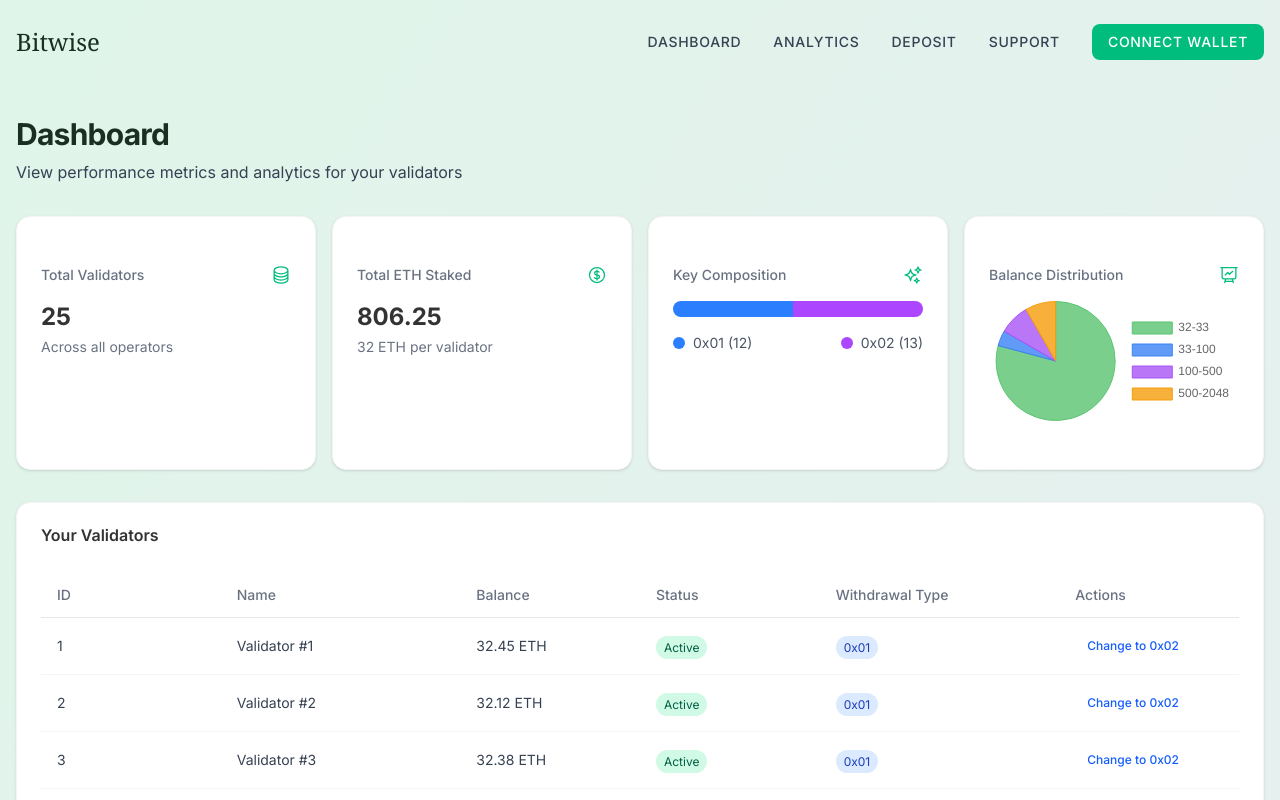
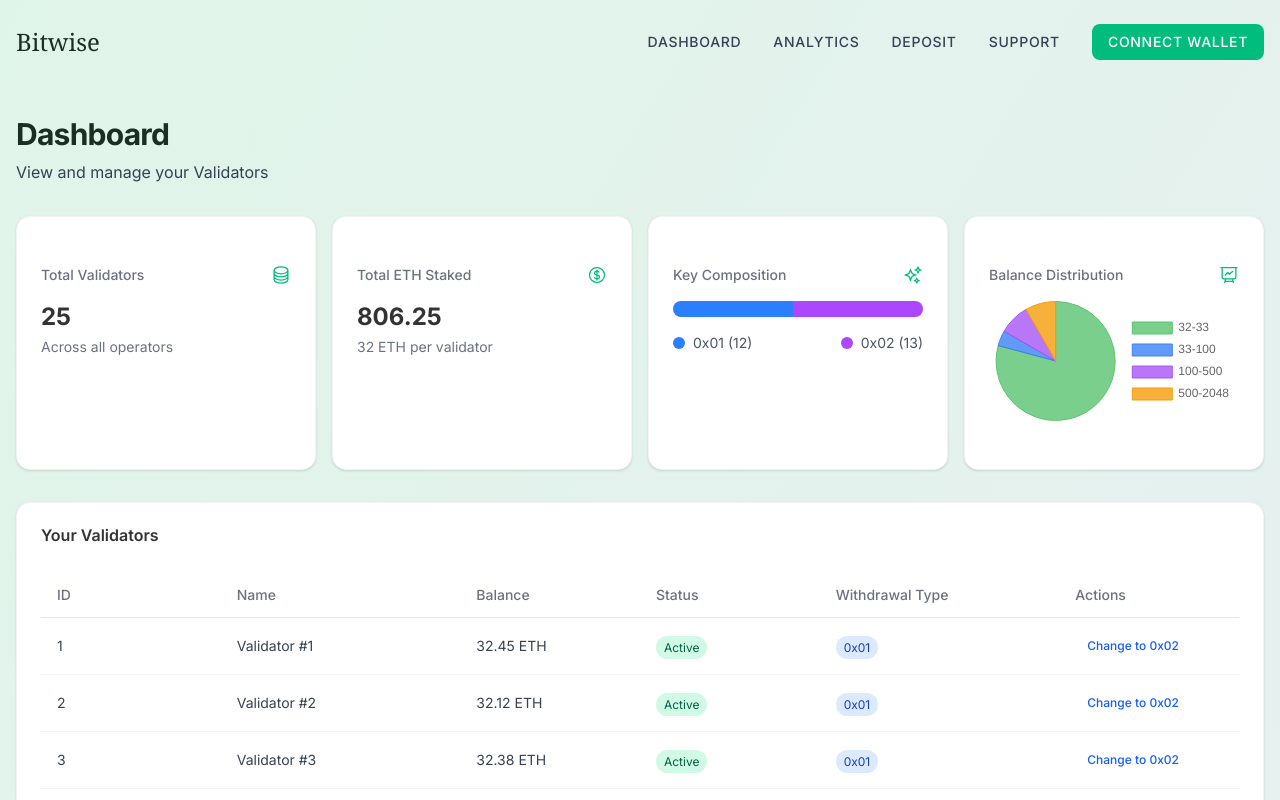
Before and after one commit to christybreslin/Portal, a Next.js app: page /dashboard in a window 1280 px wide. Shown: the top 800 px of the page. Built offline with nearby package versions, Linux system fonts and the light colour scheme.

Commit message:
Update page.tsx

```diff
--- a/src/app/dashboard/page.tsx
+++ b/src/app/dashboard/page.tsx
@@ -395,7 +395,7 @@ export default function DashboardPage() {
         >
           <h1 className="text-3xl font-bold tracking-tight text-[#1a2e22]">Dashboard</h1>
           <p className="text-gray-700 mt-2">
-            View performance metrics and analytics for your validators
+            View and manage your Validators
           </p>
         </motion.div>
 
```
